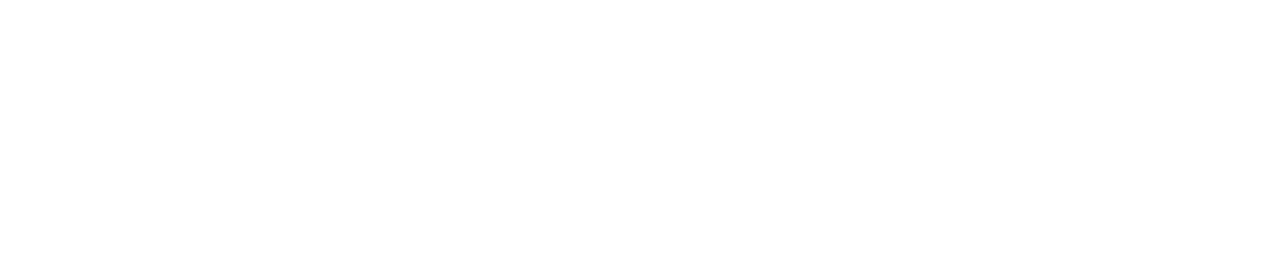
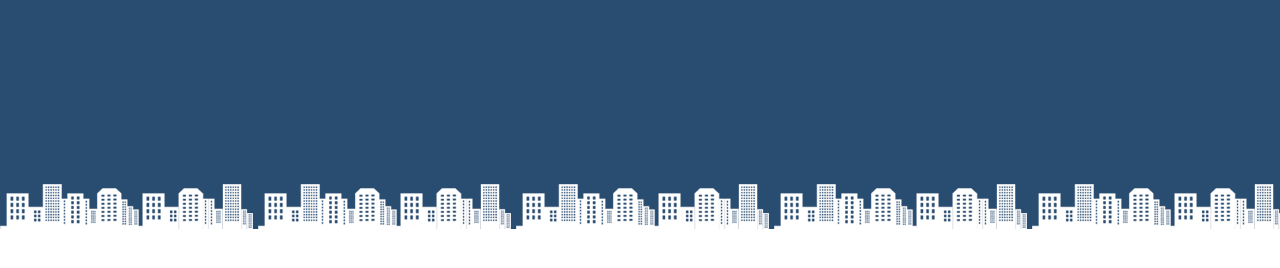
Before and after one commit to raguerra/noticiasdacidade, a plain HTML site: page index.html in a window 1280 px wide. Drawn offline with Linux system fonts and the light colour scheme.

Commit message:
Imagem de fundo no topo

```diff
--- a/css/estilo.css
+++ b/css/estilo.css
@@ -0,0 +1,12 @@
+/* Estrtura do Site */
+*{
+    margin: 0;
+    padding: 0;
+}
+
+body{
+    font-family: 'Trebuchet MS', 'Lucida Sans Unicode', 'Lucida Grande',
+    'Lucida Sans', Arial, sans-serif;
+    background: #fff url(../imagens/fundo.png) repeat-x;
+
+}
```
Also changed, not shown: index.html (+2 -0 lines).
